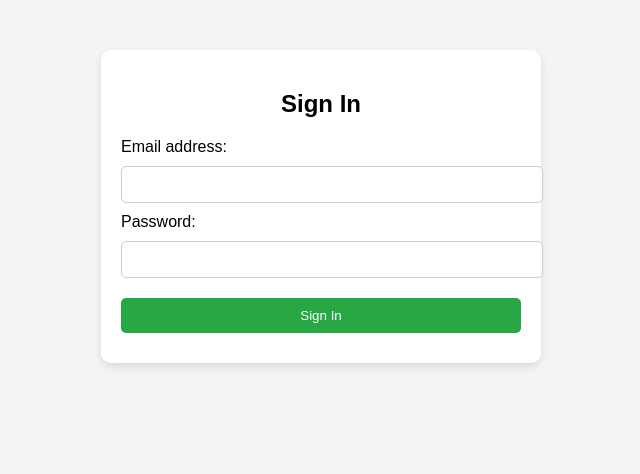
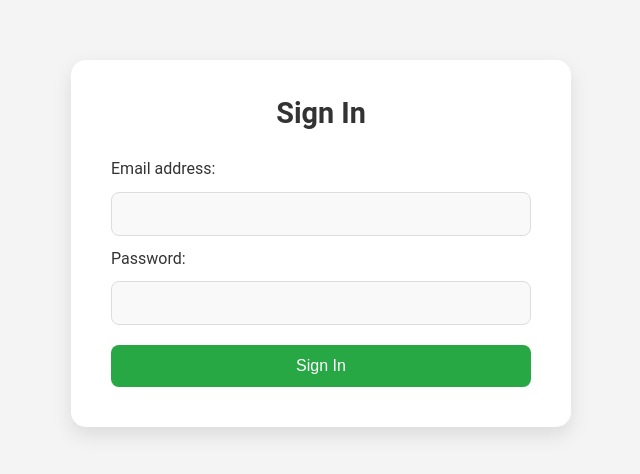
Before and after one commit to ChaimshGluck/Employee-Clockin-App, a React (Create React App) app in the folder client/: page / in a window 1280 px wide. Shown: the top 474 px of the page, without its empty margins (319-959 px from the left). Built offline with nearby package versions, Linux system fonts and the light colour scheme; no server answers.

Commit message:
frontend

```diff
--- a/client/src/App.js
+++ b/client/src/App.js
@@ -1,7 +1,8 @@
-import React, { useState } from 'react';
+import { useState } from 'react';
 import LogIn from './components/Login';
 import Register from './components/Register';
 import ClockInOut from './components/ClockInOut';
+import Records from './components/Records';
 
 function App() {
   const [currentPage, setCurrentPage] = useState('LogIn');
@@ -21,12 +22,15 @@ function App() {
         setEmployeeId={setEmployeeId}
       />}
       {currentPage === 'clockInOut' && <ClockInOut
-        onToggle={isHr ? () => handleToggle('Register') : undefined}
+        onToggle={isHr ? handleToggle : undefined}
         isHr={isHr}
         employeeId={employeeId}
       />}
       {currentPage === 'Register' && <Register
-        onRegister={() => handleToggle('clockInOut')}
+        onToggle={() => handleToggle('clockInOut')}
+      />}
+      {currentPage === 'Records' && <Records
+        onToggle={() => handleToggle('clockInOut')}
       />}
     </div>
   );
--- a/client/src/components/ClockInOut.js
+++ b/client/src/components/ClockInOut.js
@@ -1,4 +1,3 @@
-import React from 'react';
 const backendUrl = process.env.REACT_APP_BACKEND_URL;
 
 function ClockInOut({ isHr, onToggle, employeeId }) {
@@ -54,7 +53,8 @@ function ClockInOut({ isHr, onToggle, employeeId }) {
       <button onClick={handleClockIn}>Clock In</button>
       <button onClick={handleClockOut}>Clock Out</button>
       {isHr && <div className="toggle-link">
-        <p><button onClick={onToggle}>Register new employee</button></p>
+        <p><button onClick={() => onToggle('Register')}>Register new employee</button></p>
+        <p><button onClick={() => onToggle('Records')}>See all clockin records</button></p>
       </div>}
     </div>
   );
--- a/client/src/components/Login.js
+++ b/client/src/components/Login.js
@@ -1,4 +1,4 @@
-import React, { useState } from 'react';
+import { useState } from 'react';
 const backendUrl = process.env.REACT_APP_BACKEND_URL;
 
 function Login({ onToggle, setIsHr, setEmployeeId }) {
--- /dev/null
+++ b/client/src/components/Record.js
@@ -0,0 +1,14 @@
+const Record = ({ recordDetails }) => {
+
+    return (
+        <div>
+            <p>Entry ID: {recordDetails.entryId}</p>
+            <p>Employee ID: {recordDetails.employeeId}</p>
+            <p>Clocked in: {new Date(recordDetails.clockIn).toLocaleString()}</p>
+            <p>Clocked out: {recordDetails.clockOut ? new Date(recordDetails.clockOut).toLocaleString() : "Still clocked in"} </p>
+            {recordDetails.totalHours && <p>Hours worked: {recordDetails.totalHours}</p>}
+        </div>
+    )
+}
+
+export default Record;
--- /dev/null
+++ b/client/src/components/Records.js
@@ -0,0 +1,44 @@
+import { useEffect, useState } from "react";
+import Record from "./Record";
+const backendUrl = process.env.REACT_APP_BACKEND_URL;
+
+const Records = ({onToggle}) => {
+    const [records, setRecords] = useState([]);
+
+    const getAllRecords = async () => {
+        try {
+            const response = await fetch(`${backendUrl}/hr/employees`, {
+                headers: { "Content-Type": "application/json" }
+            })
+            const responseRecords = await response.json();
+            console.log(responseRecords)
+            setRecords(responseRecords.employeesRecords)
+        } catch (e) {
+            alert(e)
+        }
+    }
+
+    useEffect(() => {
+        getAllRecords()
+    }, [])
+
+
+    return (
+        <>
+            <div className="toggle-link">
+                <p><button onClick={onToggle}>Back to clockin page</button></p>
+            </div>
+            <ul>
+                {
+                    records.map((record, index) => (
+                        (
+                            <li key={index}>< Record recordDetails={record} /></li>
+                        )
+                    ))
+                }
+            </ul>
+        </>
+    )
+}
+
+export default Records;
--- a/client/src/components/Register.js
+++ b/client/src/components/Register.js
@@ -1,7 +1,7 @@
-import React, { useState } from 'react';
+import { useState } from 'react';
 const backendUrl = process.env.REACT_APP_BACKEND_URL;
 
-function Register({ onRegister }) {
+function Register({ onToggle }) {
   const [firstName, setFirstName] = useState('');
   const [lastName, setLastName] = useState('');
   const [email, setEmail] = useState('');
@@ -25,7 +25,7 @@ function Register({ onRegister }) {
         })
       })
       alert('Account created!');
-      onRegister();
+      onToggle();
     } catch {
       alert('Error registering employee');
     }
@@ -53,7 +53,7 @@ function Register({ onRegister }) {
         <button type="submit">Sign Up</button>
       </form>
       <div className="toggle-link">
-        <p><button onClick={onRegister}>Back to clockin page</button></p>
+        <p><button onClick={onToggle}>Back to clockin page</button></p>
       </div>
     </div>
   );
--- a/client/src/styles.css
+++ b/client/src/styles.css
@@ -1,58 +1,161 @@
-body {
-    font-family: Arial, sans-serif;
-    background-color: #f4f4f4;
+/* Reset some default styles */
+* {
   margin: 0;
   padding: 0;
+  box-sizing: border-box;
 }
 
+/* General body styling */
+body {
+  font-family: 'Roboto', Arial, sans-serif;
+  background-color: #f4f4f4;
+  color: #333;
+  line-height: 1.6;
+  margin: 0;
+  padding: 0;
+  -webkit-font-smoothing: antialiased;
+  -moz-osx-font-smoothing: grayscale;
+}
+
+/* Wrapper container for centering and styling app content */
 .container {
   width: 100%;
-    max-width: 400px;
-    margin: 50px auto;
-    background-color: white;
-    padding: 20px;
-    border-radius: 10px;
-    box-shadow: 0 4px 8px rgba(0, 0, 0, 0.1);
+  max-width: 450px;
+  margin: 60px auto;
+  background-color: #ffffff;
+  padding: 30px 40px;
+  border-radius: 15px;
+  box-shadow: 0 8px 20px rgba(0, 0, 0, 0.1);
 }
 
+/* Header and title */
 h2 {
   text-align: center;
+  margin-bottom: 20px;
+  color: #333333;
+  font-size: 1.8em;
+  font-weight: 600;
 }
 
+/* Form elements */
 input[type="text"],
 input[type="password"],
 input[type="email"],
 button {
   width: 100%;
-    padding: 10px;
+  padding: 12px 15px;
   margin: 10px 0;
-    border: 1px solid #ccc;
-    border-radius: 5px;
+  border: 1px solid #ddd;
+  border-radius: 8px;
+  font-size: 1em;
 }
 
+input[type="text"],
+input[type="password"],
+input[type="email"] {
+  background-color: #f9f9f9;
+  transition: background-color 0.2s ease-in;
+}
+
+input[type="text"]:focus,
+input[type="password"]:focus,
+input[type="email"]:focus {
+  background-color: #eef2f7;
+  border-color: #0a4408;
+  outline: none;
+  box-shadow: 0 0 8px rgba(0, 123, 255, 0.3);
+}
+
+/* Button styles */
 button {
   background-color: #28a745;
-    color: white;
+  color: #ffffff;
   border: none;
   cursor: pointer;
+  transition: background-color 0.3s ease, transform 0.2s ease;
 }
 
 button:hover {
-    background-color: #218838;
+  background-color: #0e702b;
 }
 
-  .toggle-link p {
+button:active {
+  transform: scale(0.98);
+}
+
+/* HR permissions checkbox */
+#hr-checkbox {
+  margin: 15px 0 0 10px;
+}
+
+/* Toggle links for navigation between forms */
+.toggle-link {
+  margin-top: 30px; /* Add more space above the toggle link */
   text-align: center;
+  position: relative;
+}
+
+.toggle-link::before {
+  content: '';
+  position: absolute;
+  top: -20px;
+  left: 0;
+  width: 100%;
+  height: 1px;
+  background-color: #ddd; /* Subtle divider above the toggle link */
 }
 
 .toggle-link button {
   background: none;
   border: none;
-    color: #007bff;
+  color: #28a745; /* Matching the button color */
   cursor: pointer;
+  font-size: 1.1em; /* Slightly increase font size */
   padding: 0;
 }
 
 .toggle-link button:hover {
   text-decoration: underline;
+  color: #0e702b; /* Matching the button hover color */
 }
+
+/* Record list styling */
+ul {
+  list-style: none;
+  padding-left: 0;
+}
+
+li {
+  background-color: #f9f9f9;
+  border: 1px solid #ddd;
+  margin-bottom: 10px;
+  padding: 15px;
+  border-radius: 8px;
+  box-shadow: 0 4px 10px rgba(0, 0, 0, 0.05);
+}
+
+/* Individual record styling */
+.record-details p {
+  margin: 5px 0;
+  font-size: 1em;
+  color: #555;
+}
+
+.record-details p span {
+  font-weight: 600;
+  color: #333;
+}
+
+/* For larger screens, increase the container width */
+@media (min-width: 768px) {
+  .container {
+    max-width: 500px;
+  }
+}
+
+/* Reduced motion for accessibility */
+@media (prefers-reduced-motion: reduce) {
+  * {
+    transition: none;
+  }
+}
```
Lines whose indentation alone changed are shown as unchanged.
